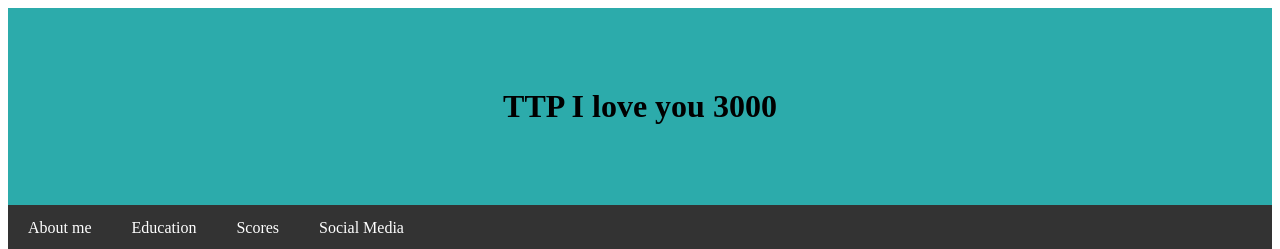
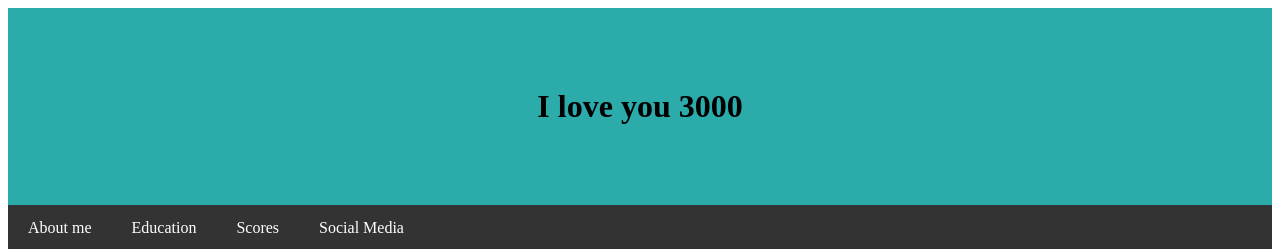
Before and after one commit to youknowttp/youknowttp.github.io, a plain HTML site: page index.html in a window 1280 px wide. Shown: the top 249 px of the page. Drawn offline with Linux system fonts and the light colour scheme.

Commit message:
Update index.html

```diff
--- a/index.html
+++ b/index.html
@@ -10,7 +10,7 @@
 	<title>	TTP's Home	</title>
 </head>
 <body>
-	<h1 id="menu_text">   TTP
+	<h1 id="menu_text">
 			I love you 3000</h1>
 
 	<nav>
```
